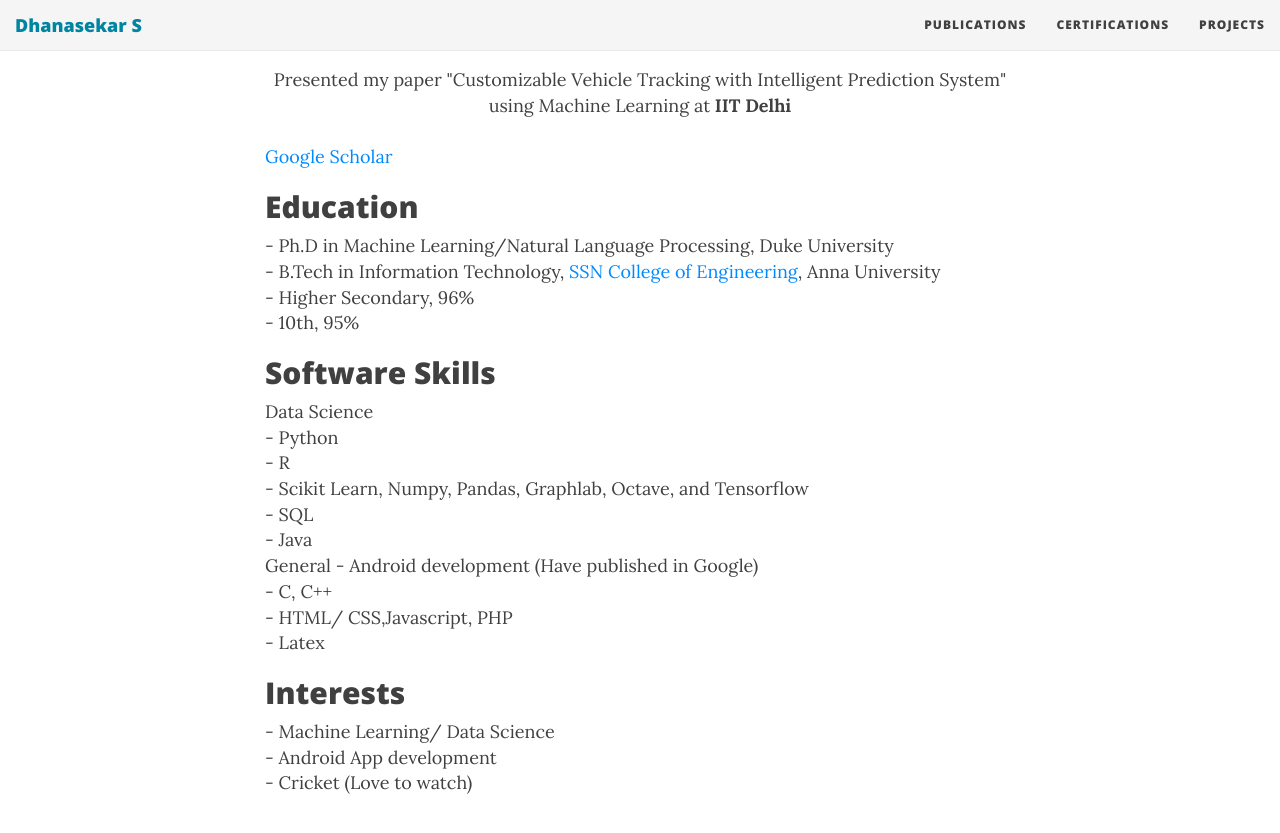
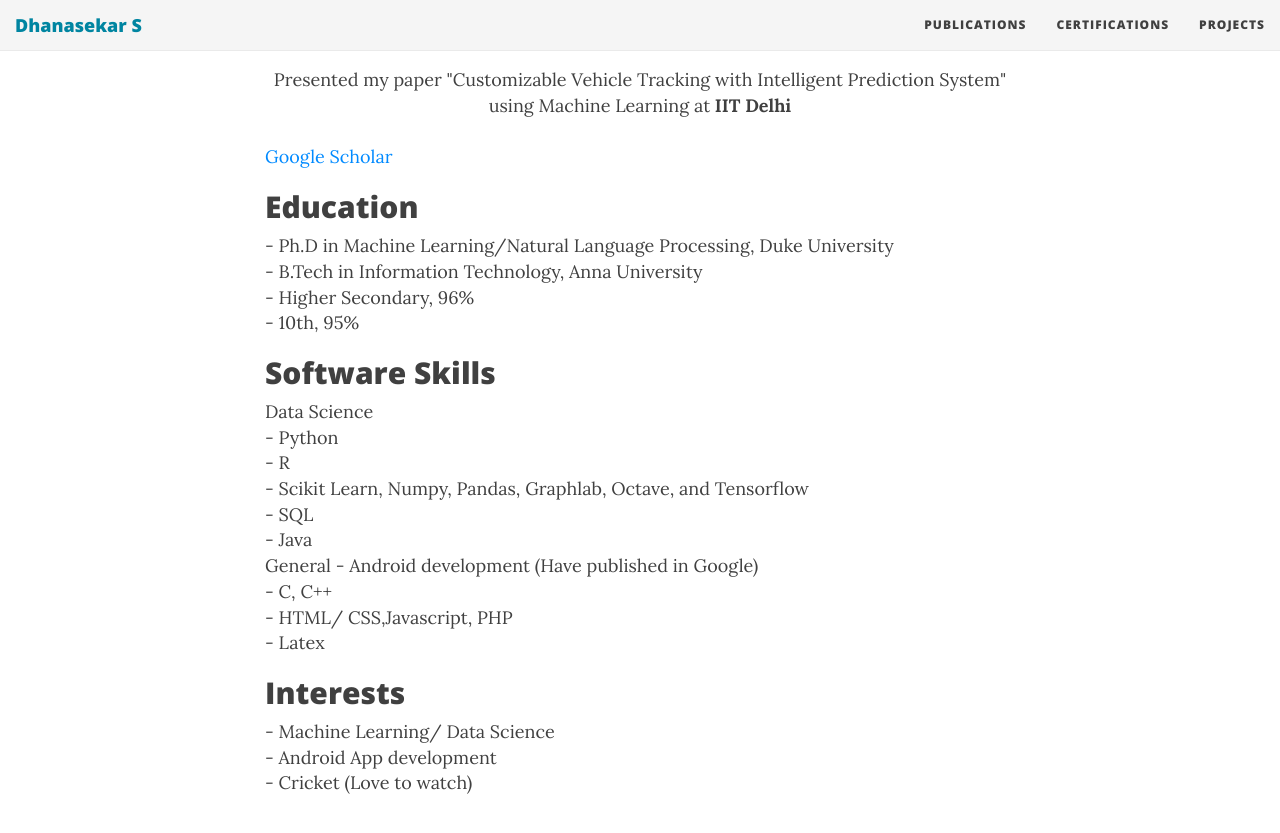
Before and after one commit to Dhanasekar-S/Dhanasekar-S.github.io, a Jekyll site: the page built from index.html, in a window 1280 px wide and 900 px high, scrolled down 1124 px. Shown: the top 833 px of the window. Built offline with Jekyll 4.4.1, drawn with Linux system fonts in a browser that asks for light colours; nearby versions of some CDN libraries; the list of posts is cut into pages by our own code.

Commit message:
Update index.html

```diff
--- a/index.html
+++ b/index.html
@@ -48,7 +48,7 @@ tasks like machine translation, natural language understanding, and reasoning.
 <h2>Education</h2>
 
 - Ph.D in Machine Learning/Natural Language Processing, Duke University <br>
-- B.Tech in Information Technology, <a href="http://www.ssn.edu.in/"> SSN College of Engineering</a>, Anna University <br>
+- B.Tech in Information Technology, Anna University <br>
 - Higher Secondary, 96% <br>
 - 10th, 95%
 
```
